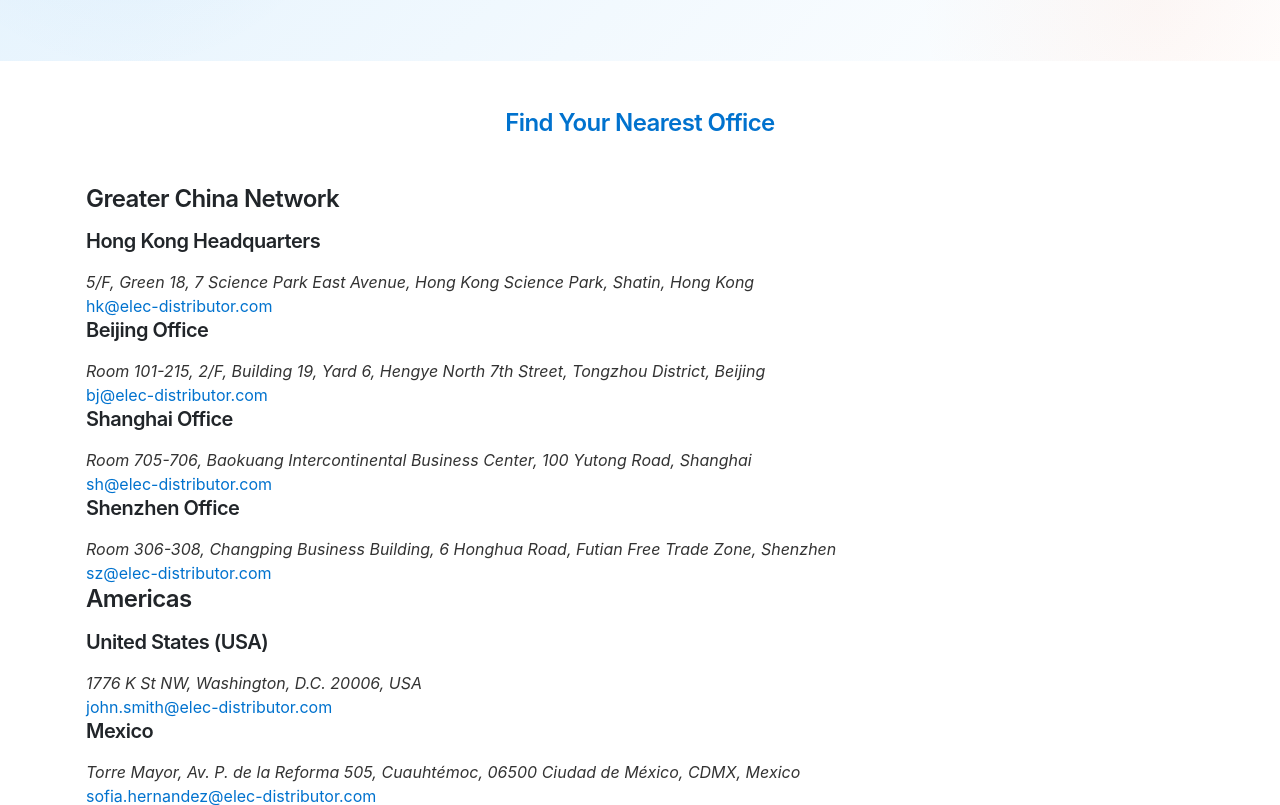
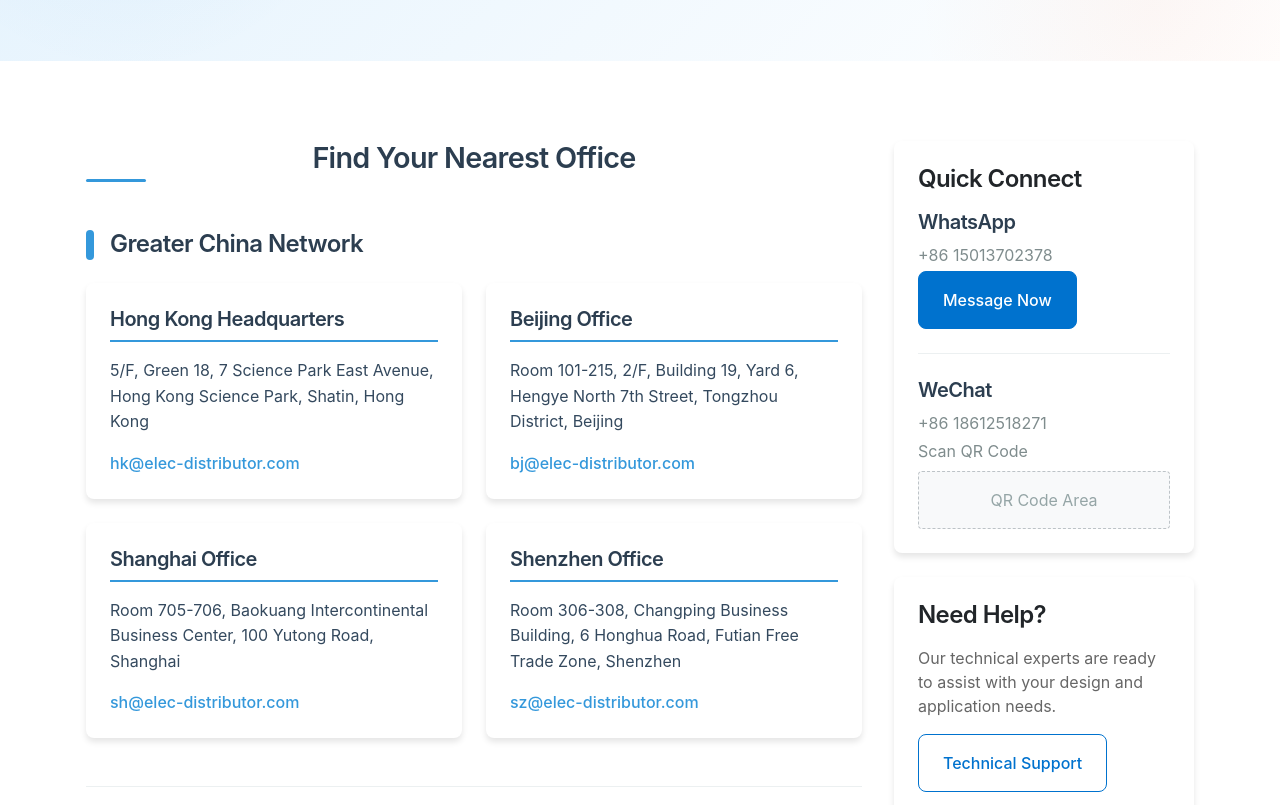
Before and after one commit to befpail737-glitch/sinowealth5, a plain HTML site: page contact.html in a window 1280 px wide. Shown: the part 438-1243 px from the top of the page. Drawn offline with Linux system fonts and the light colour scheme.

Commit message:
Improve contact page layout with enhanced CSS styling and responsive design

```diff
--- a/contact.html
+++ b/contact.html
@@ -29,6 +29,160 @@
     <link rel="stylesheet" href="/css/components.css">
     <link rel="stylesheet" href="/css/responsive.css">
     <link rel="stylesheet" href="/css/utilities.css">
+
+    <!-- Custom Contact Page Styles -->
+    <style>
+        .contact-grid-layout {
+            display: grid;
+            grid-template-columns: 1fr 300px;
+            gap: 2rem;
+            padding: 2rem 0;
+        }
+
+        @media (max-width: 768px) {
+            .contact-grid-layout {
+                grid-template-columns: 1fr;
+            }
+        }
+
+        .region-grid {
+            display: grid;
+            grid-template-columns: repeat(auto-fill, minmax(300px, 1fr));
+            gap: 1.5rem;
+            margin: 1.5rem 0;
+        }
+
+        .location-card {
+            background: #fff;
+            border-radius: 8px;
+            box-shadow: 0 4px 6px rgba(0, 0, 0, 0.1);
+            padding: 1.5rem;
+            transition: transform 0.3s ease, box-shadow 0.3s ease;
+        }
+
+        .location-card:hover {
+            transform: translateY(-5px);
+            box-shadow: 0 6px 12px rgba(0, 0, 0, 0.15);
+        }
+
+        .location-card h4 {
+            color: #2c3e50;
+            margin-top: 0;
+            padding-bottom: 0.5rem;
+            border-bottom: 2px solid #3498db;
+        }
+
+        .location-address {
+            font-style: normal;
+            line-height: 1.6;
+            color: #34495e;
+            margin: 0.5rem 0;
+        }
+
+        .location-contact {
+            margin-top: 1rem;
+        }
+
+        .location-contact a {
+            color: #3498db;
+            text-decoration: none;
+            font-weight: 500;
+        }
+
+        .location-contact a:hover {
+            text-decoration: underline;
+        }
+
+        .region-section {
+            margin-bottom: 2.5rem;
+            padding-bottom: 1.5rem;
+            border-bottom: 1px solid #ecf0f1;
+        }
+
+        .region-title {
+            font-size: 1.5rem;
+            color: #2c3e50;
+            position: relative;
+            padding-left: 1.5rem;
+            margin-bottom: 1.5rem;
+        }
+
+        .region-title::before {
+            content: '';
+            position: absolute;
+            left: 0;
+            top: 50%;
+            transform: translateY(-50%);
+            width: 8px;
+            height: 30px;
+            background: #3498db;
+            border-radius: 4px;
+        }
+
+        .contact-sidebar {
+            position: sticky;
+            top: 2rem;
+        }
+
+        .sidebar-card {
+            background: #fff;
+            border-radius: 8px;
+            box-shadow: 0 4px 6px rgba(0, 0, 0, 0.1);
+            padding: 1.5rem;
+            margin-bottom: 1.5rem;
+        }
+
+        .contact-option {
+            margin-bottom: 1.5rem;
+            padding-bottom: 1.5rem;
+            border-bottom: 1px solid #ecf0f1;
+        }
+
+        .contact-option:last-child {
+            margin-bottom: 0;
+            padding-bottom: 0;
+            border-bottom: none;
+        }
+
+        .contact-option h4 {
+            color: #2c3e50;
+            margin-top: 0;
+            margin-bottom: 0.5rem;
+        }
+
+        .contact-option p {
+            color: #7f8c8d;
+            margin: 0.25rem 0;
+        }
+
+        .qr-placeholder {
+            background: #f8f9fa;
+            border: 1px dashed #bdc3c7;
+            border-radius: 4px;
+            padding: 1rem;
+            text-align: center;
+            color: #95a5a6;
+            margin-top: 0.5rem;
+        }
+
+        .section-title {
+            font-size: 1.8rem;
+            color: #2c3e50;
+            position: relative;
+            padding-bottom: 0.5rem;
+        }
+
+        .section-title::after {
+            content: '';
+            position: absolute;
+            bottom: 0;
+            left: 0;
+            width: 60px;
+            height: 3px;
+            background: #3498db;
+            border-radius: 3px;
+        }
+    </style>
 
     <!-- Favicon -->
     <link rel="icon" type="image/x-icon" href="/favicon.ico">
```
